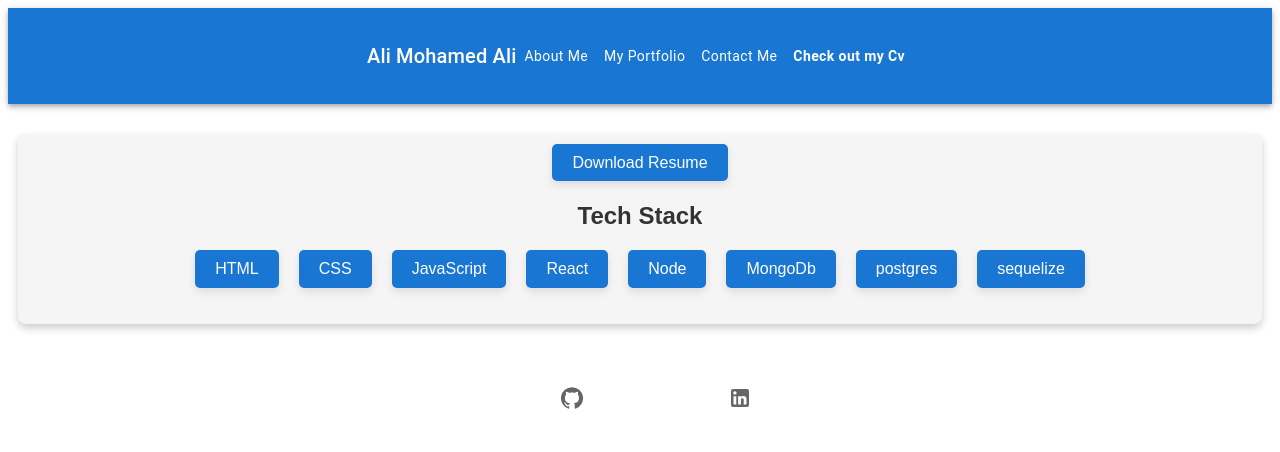
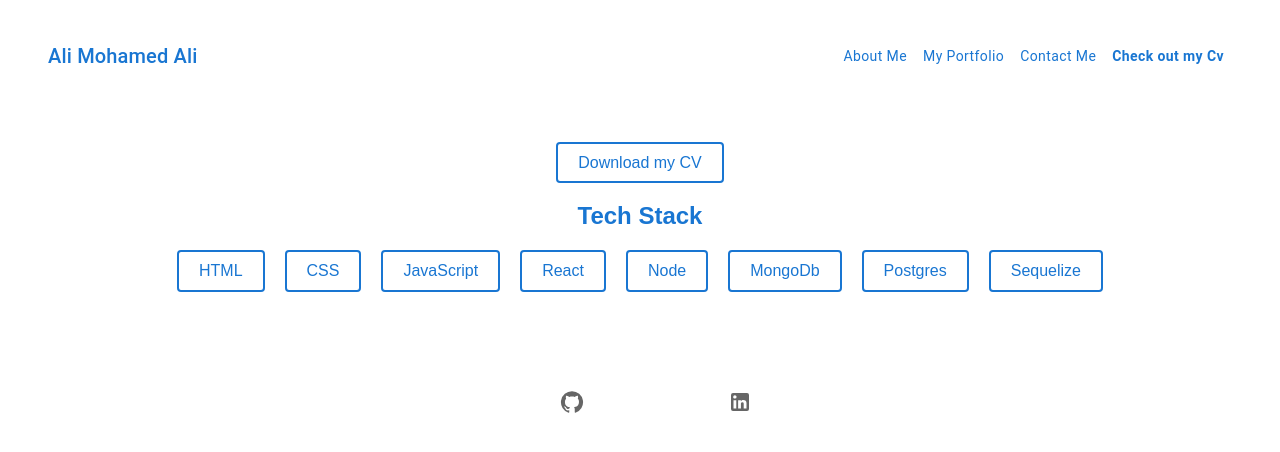
Before and after one commit to Ali-mo12002/my-react-portfolio, a React (Vite) app: page /cv in a window 1280 px wide. Shown: the top 452 px of the page. Built offline with nearby package versions, Linux system fonts and the light colour scheme.

Commit message:
redone the styling.

```diff
--- a/src/components/Footer.jsx
+++ b/src/components/Footer.jsx
@@ -13,6 +13,12 @@ const Footer = () => {
           href="https://github.com/Ali-mo12002"
           target="_blank"
           rel="noopener noreferrer"
+          sx={{
+            '&:hover': {
+              bgcolor: '#1976d2',
+              color: 'white', // Optional: to change the icon color to white on hover
+            },
+          }}
         />
         <BottomNavigationAction
           label="LinkedIn"
@@ -20,8 +26,13 @@ const Footer = () => {
           href="https://www.linkedin.com/in/ali-m-574056289/"
           target="_blank"
           rel="noopener noreferrer"
+          sx={{
+            '&:hover': {
+              bgcolor: '#1976d2',
+              color: 'white', // Optional: to change the icon color to white on hover
+            },
+          }}
         />
-
       </BottomNavigation>
     </Box>
   );
--- a/src/components/Header.jsx
+++ b/src/components/Header.jsx
@@ -6,21 +6,61 @@ const Header = () => {
   const location = useLocation();
 
   return (
-    <AppBar position="static">
+    <AppBar position="static" sx={{ backgroundColor: 'white', boxShadow: 'none' }}>
       <Toolbar>
-        <Typography variant="h6" component="div" sx={{ flexGrow: 1 }}>
+        <Typography variant="h6" component="div" sx={{ flexGrow: 1, color: '#1976d2' }}>
           Ali Mohamed Ali
         </Typography>
-        <Button color="inherit" component={RouterLink} to="/" sx={{ textTransform: 'none', fontWeight: location.pathname === '/' ? 'bold' : 'normal' }}>
+        <Button
+          color="inherit"
+          component={RouterLink}
+          to="/"
+          sx={{
+            textTransform: 'none',
+            fontWeight: location.pathname === '/' ? 'bold' : 'normal',
+            color: '#1976d2',
+            '&:hover': { color: '#1976d2' }  // Change color on hover
+          }}
+        >
           About Me
         </Button>
-        <Button color="inherit" component={RouterLink} to="/portfolio" sx={{ textTransform: 'none', fontWeight: location.pathname === '/portfolio' ? 'bold' : 'normal' }}>
+        <Button
+          color="inherit"
+          component={RouterLink}
+          to="/portfolio"
+          sx={{
+            textTransform: 'none',
+            fontWeight: location.pathname === '/portfolio' ? 'bold' : 'normal',
+            color: '#1976d2',
+            '&:hover': { color: '#1976d2' }  // Change color on hover
+          }}
+        >
           My Portfolio
         </Button>
-        <Button color="inherit" component={RouterLink} to="/contact" sx={{ textTransform: 'none', fontWeight: location.pathname === '/contact' ? 'bold' : 'normal' }}>
+        <Button
+          color="inherit"
+          component={RouterLink}
+          to="/contact"
+          sx={{
+            textTransform: 'none',
+            fontWeight: location.pathname === '/contact' ? 'bold' : 'normal',
+            color: '#1976d2',
+            '&:hover': { color: '#1976d2' }  // Change color on hover
+          }}
+        >
           Contact Me
         </Button>
-        <Button color="inherit" component={RouterLink} to="/cv" sx={{ textTransform: 'none', fontWeight: location.pathname === '/cv' ? 'bold' : 'normal' }}>
+        <Button
+          color="inherit"
+          component={RouterLink}
+          to="/cv"
+          sx={{
+            textTransform: 'none',
+            fontWeight: location.pathname === '/cv' ? 'bold' : 'normal',
+            color: '#1976d2',
+            '&:hover': { color: '#1976e5' }  // Change color on hover
+          }}
+        >
           Check out my Cv
         </Button>
       </Toolbar>
--- a/src/components/projects.jsx
+++ b/src/components/projects.jsx
@@ -28,10 +28,10 @@ const Project = ({ title, image, deployedLink, repoLink, description, technologi
 
       {/* Text content on the right side */}
       <div className="text-container" style={{ flex: '1 1 50%' }}>
-        <h3 style={{ margin: '0 0 20px 0', color:'white' }}>{title}</h3>
+        <h3 style={{ margin: '0 0 20px 0', color:'#1976d2' }}>{title}</h3>
         <p>
-          <a href={deployedLink} style={{ marginRight: '20px', padding:'4px', color: 'white', textDecoration: 'none'}}>Try it out</a>
-          <a href={repoLink} style={{ color: 'white', padding:'4px', textDecoration: 'none'}}>GitHub Repo</a>
+          <a href={deployedLink} style={{ marginRight: '20px', padding:'4px', textDecoration: 'none'}}>Try it out</a>
+          <a href={repoLink} style={{  padding:'4px', textDecoration: 'none'}}>GitHub Repo</a>
         </p>
         <div className="technologies" style={{ marginTop: '20px' }}>
           {technologies.map((tech, index) => (
--- a/src/pages/cv.jsx
+++ b/src/pages/cv.jsx
@@ -2,22 +2,22 @@ import React from 'react';
 
 const Cv = () => {
   return (
-    <section style={{ padding: '20px', background: '#f5f5f5', margin: '30px 10px', borderRadius: '8px', boxShadow: '0 4px 8px rgba(0, 0, 0, 0.2)' }}>
+    <section style={{ padding: '20px', background: 'white', margin: '30px 10px' }}>
       <div style={{ textAlign: 'center', marginBottom: '30px' }}>
-        <a href="/cv/Ali Mohamed Ali - cv (3).pdf" download style={{ textDecoration: 'none', color: '#fff', background: '#1976d2', padding: '10px 20px', borderRadius: '5px', boxShadow: '0 4px 8px rgba(0, 0, 0, 0.1)' }}>
-          Download Resume
+        <a href="/cv/Ali Mohamed Ali - cv (3).pdf" download style={{ textDecoration: 'none', color: '#1976d2', background: 'white', padding: '10px 20px', border: '2px solid #1976d2', borderRadius: '4px' }}>
+          Download my CV
         </a>
       </div>
-      <h2 style={{ textAlign: 'center', color: '#333', marginBottom: '20px' }}>Tech Stack</h2>
+      <h2 style={{ textAlign: 'center', color: '#1976d2', marginBottom: '20px' }}>Tech Stack</h2>
       <ul style={{ listStyle: 'none', padding: '0', display: 'flex', justifyContent: 'center', gap: '20px', flexWrap: 'wrap' }}>
-        <li style={{ background: '#1976d2', color: '#fff', padding: '10px 20px', borderRadius: '5px', boxShadow: '0 4px 8px rgba(0, 0, 0, 0.1)' }}>HTML</li>
-        <li style={{ background: '#1976d2', color: '#fff', padding: '10px 20px', borderRadius: '5px', boxShadow: '0 4px 8px rgba(0, 0, 0, 0.1)' }}>CSS</li>
-        <li style={{ background: '#1976d2', color: '#fff', padding: '10px 20px', borderRadius: '5px', boxShadow: '0 4px 8px rgba(0, 0, 0, 0.1)' }}>JavaScript</li>
-        <li style={{ background: '#1976d2', color: '#fff', padding: '10px 20px', borderRadius: '5px', boxShadow: '0 4px 8px rgba(0, 0, 0, 0.1)' }}>React</li>
-        <li style={{ background: '#1976d2', color: '#fff', padding: '10px 20px', borderRadius: '5px', boxShadow: '0 4px 8px rgba(0, 0, 0, 0.1)' }}>Node</li>
-        <li style={{ background: '#1976d2', color: '#fff', padding: '10px 20px', borderRadius: '5px', boxShadow: '0 4px 8px rgba(0, 0, 0, 0.1)' }}>MongoDb</li>
-        <li style={{ background: '#1976d2', color: '#fff', padding: '10px 20px', borderRadius: '5px', boxShadow: '0 4px 8px rgba(0, 0, 0, 0.1)' }}>postgres</li>
-        <li style={{ background: '#1976d2', color: '#fff', padding: '10px 20px', borderRadius: '5px', boxShadow: '0 4px 8px rgba(0, 0, 0, 0.1)' }}>sequelize</li>
+        <li style={{ color: '#1976d2', background: 'white', padding: '10px 20px', border: '2px solid #1976d2', borderRadius: '4px' }}>HTML</li>
+        <li style={{ color: '#1976d2', background: 'white', padding: '10px 20px', border: '2px solid #1976d2', borderRadius: '4px' }}>CSS</li>
+        <li style={{ color: '#1976d2', background: 'white', padding: '10px 20px', border: '2px solid #1976d2', borderRadius: '4px' }}>JavaScript</li>
+        <li style={{ color: '#1976d2', background: 'white', padding: '10px 20px', border: '2px solid #1976d2', borderRadius: '4px' }}>React</li>
+        <li style={{ color: '#1976d2', background: 'white', padding: '10px 20px', border: '2px solid #1976d2', borderRadius: '4px' }}>Node</li>
+        <li style={{ color: '#1976d2', background: 'white', padding: '10px 20px', border: '2px solid #1976d2', borderRadius: '4px' }}>MongoDb</li>
+        <li style={{ color: '#1976d2', background: 'white', padding: '10px 20px', border: '2px solid #1976d2', borderRadius: '4px' }}>Postgres</li>
+        <li style={{ color: '#1976d2', background: 'white', padding: '10px 20px', border: '2px solid #1976d2', borderRadius: '4px' }}>Sequelize</li>
       </ul>
     </section>
   );
--- a/src/pages/projects.jsx
+++ b/src/pages/projects.jsx
@@ -13,7 +13,7 @@ const projects = [
   },
   {
     title: 'Carnival Monkey - Group Project',
-    image: '/images/cm.png',
+    image: '/images/cm2.png',
     deployedLink: 'https://lwse13.github.io/Carnival-Monkey/',
     repoLink: 'https://github.com/LWSE13/Carnival-Monkey',
     description: 'Our team project, Carnival Monkey was designed to solve the problem of uncertainty and repetitiveness whilst planning your night out. Simply enter your city into the search bar and let us do the work by reccomending local events ranging from comedy shows to concerts. We wanted to make this project in order to gain experience in producing a project as a team which was probably also the hardest part of this project as before this we were all solo developers so delegating tasks and working without bumping into one another was an obstacle we had to navigate. We used the google maps API and the ticketmaster API to bring this vision to fuition ',
--- a/src/styles.css
+++ b/src/styles.css
@@ -5,10 +5,7 @@ body {
 header {
     display: flex;
     justify-content: space-between;
-    align-items: center;
     padding: 1rem;
-    background: #333;
-    color: #fff;
 }
 
 nav ul {
@@ -42,8 +39,8 @@ section {
 .project {
     position: relative;
     display: flex;
-    height: 350px;
-    border: 1px solid #ccc;
+    height: 370px;
+    border: 3px solid #1976d2;
     margin: 40px 10px;
     overflow: hidden;
   }
@@ -57,13 +54,13 @@ section {
   .project .text-container {
     flex: 1 1 50%;
     text-align: left;
-    background: #1976d2;
     display: flex;
     flex-direction: column;
     justify-content: center;
     padding: 20px;
     box-sizing: border-box;
     height: 100%;
+    color: #1976d2;
   }
 
   .project .description-overlay {
@@ -72,7 +69,8 @@ section {
     left: 0;
     width: 100%;
     height: 100%;
-    background: rgba(0, 0, 0, 0.7);
+    background: rgba(25,118,210, 0.7);
+
     color: white;
     display: flex;
     flex-direction: column;
@@ -89,11 +87,13 @@ section {
   }
 
   .project .text-container a {
-    border: 2px solid white;
+    border: 2px solid #1976d2;
     border-radius: 5px;
+    color: #1976d2;
 }
   .project .text-container a:hover {
-    border: 2px solid black;
+    background-color: #1976d2;
+    color: white;
   }
 
 form {
```
Also changed, not shown: src/pages/about.jsx (+21 -9 lines), src/pages/contactme.jsx (+8 -8 lines), 2 other files (tests, documents, lock files or other folders).
